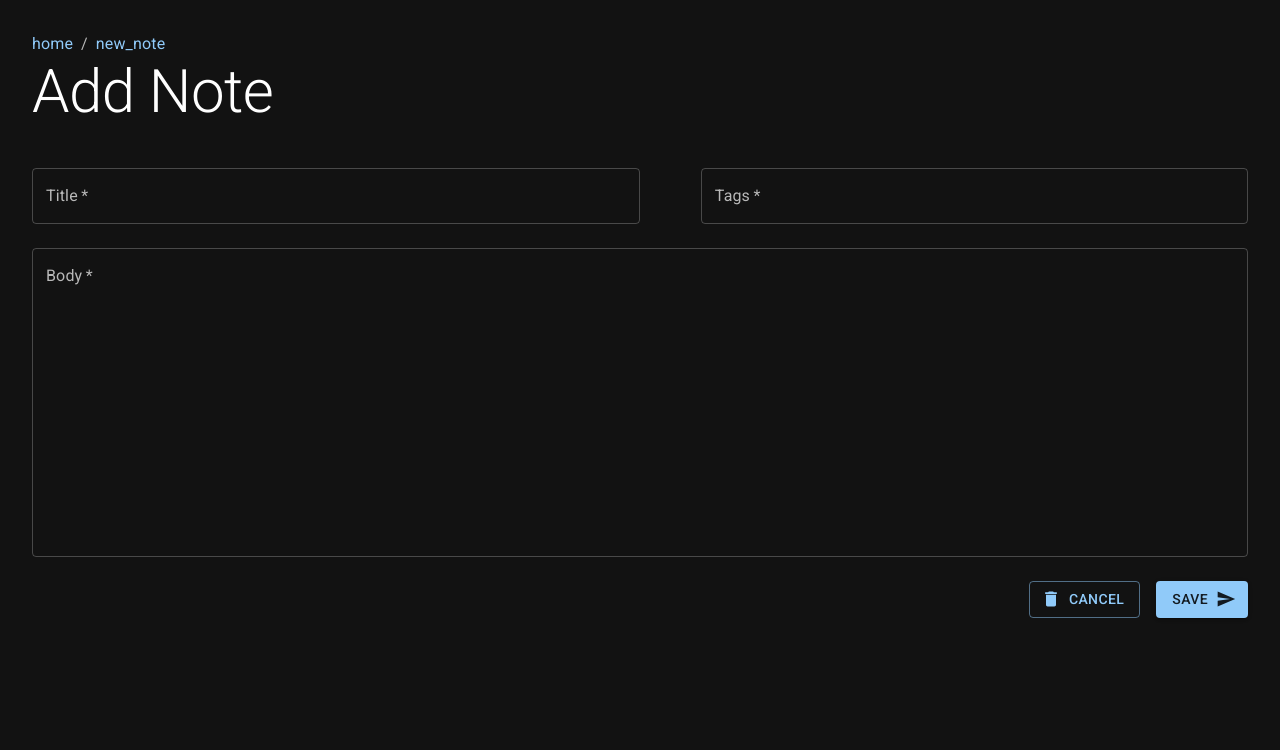
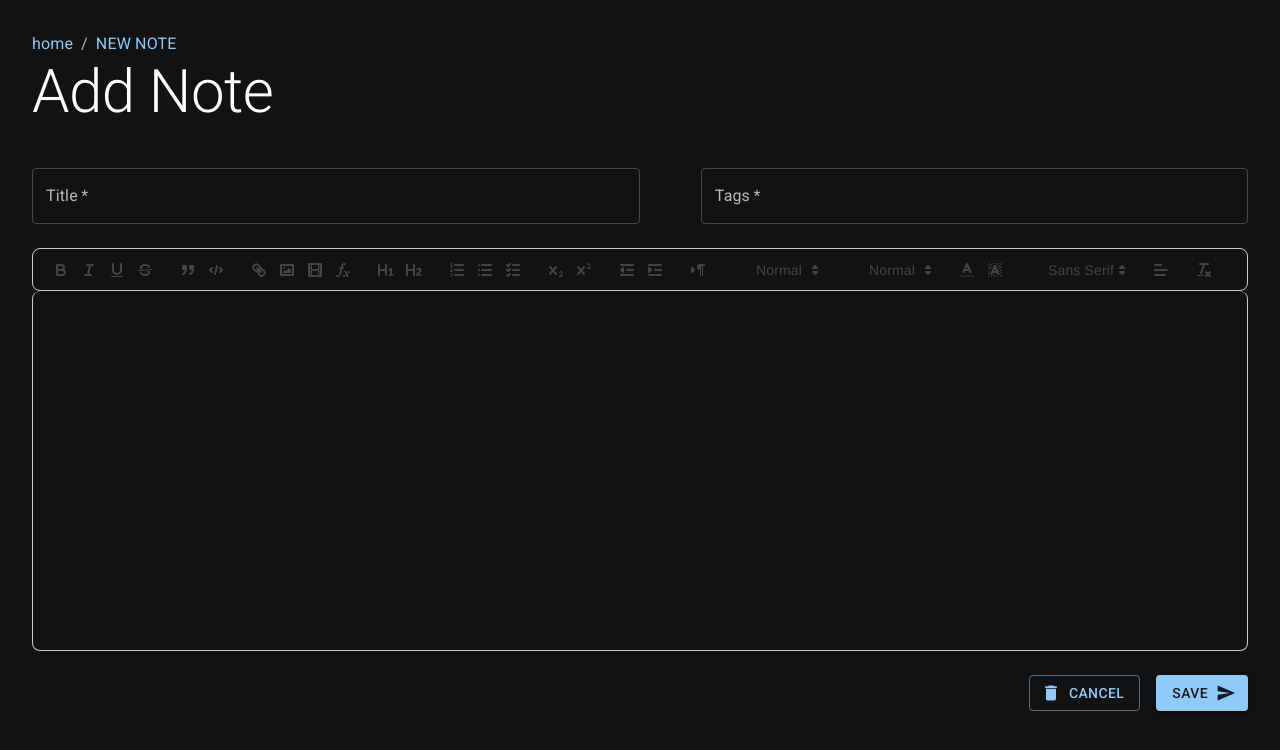
Before and after one commit to SANDIPAN22/MEMbooster, a React (Vite) app in the folder frontend-membooster/: page /new_note in a window 1280 px wide. Shown: the top 750 px of the page. Built offline with nearby package versions, Linux system fonts and the light colour scheme.

Commit message:
text editor introduced

```diff
--- a/frontend-membooster/package.json
+++ b/frontend-membooster/package.json
@@ -24,6 +24,7 @@
     "react-hot-toast": "^2.4.1",
     "react-loader-spinner": "^6.1.6",
     "react-markdown": "^9.0.1",
+    "react-quill": "^2.0.0",
     "react-redux": "^9.1.2",
     "react-router-dom": "^6.23.1",
     "rehype-highlight": "^7.0.0",
--- a/frontend-membooster/src/App.tsx
+++ b/frontend-membooster/src/App.tsx
@@ -10,14 +10,14 @@ const Signup = lazy(() => import("./pages/Signup"));
 const Dashboard = lazy(() => import("./pages/Dashboard"));
 const NewNote = lazy(() => import("./pages/NewNote"));
 import Loader from "./components/Loader";
-import ShowTask from "./pages/ShowTask";
-import EditTask from "./pages/EditTask";
+import ShowTask from "./pages/ShowNote";
+import EditTask from "./pages/EditNote";
 import RootTemplate from "./components/RootTemplate";
 import { createTheme, CssBaseline, ThemeProvider } from "@mui/material";
 import { PaletteType } from "@material-ui/core";
 import { useSelector } from "react-redux";
 import { RootState } from "./redux-store/CentralStore";
-
+import "./assets/common.css";
 const App = () => {
   const bgTheme = useSelector((state: RootState) => state.bgTheme.color);
   const myTheme = createTheme({
--- /dev/null
+++ b/frontend-membooster/src/assets/common.css
@@ -0,0 +1,8 @@
+.ql-container {
+  height: 45vh;
+  border-radius: 8px;
+}
+.ql-toolbar {
+  border-radius: 8px;
+  text-align: center;
+}
--- a/frontend-membooster/src/components/MyBreadcrumbs.tsx
+++ b/frontend-membooster/src/components/MyBreadcrumbs.tsx
@@ -1,7 +1,7 @@
 import { Breadcrumbs, Link } from "@mui/material";
 
 interface MyBreadCrumbsProp {
-  paths: string[];
+  paths: { name: string; path: string }[];
 }
 
 const MyBreadcrumbs = ({ paths }: MyBreadCrumbsProp) => {
@@ -10,8 +10,8 @@ const MyBreadcrumbs = ({ paths }: MyBreadCrumbsProp) => {
       <Breadcrumbs>
         {paths.map((path, index) => {
           return (
-            <Link underline="hover" href={path} key={index}>
-              {path}
+            <Link underline="hover" href={path.path} key={index}>
+              {path.name}
             </Link>
           );
         })}
--- a/frontend-membooster/src/components/NoteForm.tsx
+++ b/frontend-membooster/src/components/NoteForm.tsx
@@ -1,10 +1,11 @@
-import { FormEvent, useRef } from "react";
+import { FormEvent, useRef, useState } from "react";
 import { Box, TextField, Button } from "@mui/material";
 import DeleteIcon from "@mui/icons-material/Delete";
 import SendIcon from "@mui/icons-material/Send";
 import Stack from "@mui/material/Stack";
 import { Link } from "react-router-dom";
 import { NoteDataType } from "../shared/commonTypes";
+import TextEditor from "./TextEditor";
 
 interface NoteFormProps {
   saveNote: (data: NoteDataType) => void;
@@ -12,15 +13,16 @@ interface NoteFormProps {
 
 const NoteForm = ({ saveNote }: NoteFormProps) => {
   const TitleRef = useRef<HTMLInputElement>(null);
-  const MarkDownRef = useRef<HTMLInputElement>(null);
+
   const TagsRef = useRef<HTMLInputElement>(null);
+  const [text, setText] = useState<string>("");
 
   const handleSubmit = (e: FormEvent) => {
     e.preventDefault();
     const currentNoteData: NoteDataType = {
       title: TitleRef.current!.value,
       tags: TagsRef.current!.value.split(","),
-      markdown: MarkDownRef.current!.value,
+      markdown: text,
     };
 
     saveNote(currentNoteData);
@@ -50,7 +52,7 @@ const NoteForm = ({ saveNote }: NoteFormProps) => {
           />
         </Box>
         <Box mt={3}>
-          <TextField
+          {/* <TextField
             multiline
             minRows={12}
             maxRows={100}
@@ -60,7 +62,8 @@ const NoteForm = ({ saveNote }: NoteFormProps) => {
             label="Body"
             placeholder="Markdown is enabled in this section"
             fullWidth
-          />
+          /> */}
+          <TextEditor text={text} readOnly={false} setText={setText} />
         </Box>
         <Stack direction="row" spacing={2} mt={3} justifyContent={"end"}>
           <Link to="..">
--- /dev/null
+++ b/frontend-membooster/src/components/TextEditor.tsx
@@ -0,0 +1,54 @@
+import React, { Dispatch, SetStateAction } from "react";
+import "react-quill/dist/quill.snow.css";
+import ReactQuill from "react-quill";
+
+interface textEditorPropInterface {
+  text: string;
+  readOnly: boolean;
+  setText?: Dispatch<SetStateAction<string>>;
+}
+const toolbarOptions = [
+  ["bold", "italic", "underline", "strike"], // toggled buttons
+  ["blockquote", "code-block"],
+  ["link", "image", "video", "formula"],
+
+  [{ header: 1 }, { header: 2 }], // custom button values
+  [{ list: "ordered" }, { list: "bullet" }, { list: "check" }],
+  [{ script: "sub" }, { script: "super" }], // superscript/subscript
+  [{ indent: "-1" }, { indent: "+1" }], // outdent/indent
+  [{ direction: "rtl" }], // text direction
+
+  [{ size: ["small", false, "large", "huge"] }], // custom dropdown
+  [{ header: [1, 2, 3, 4, 5, 6, false] }],
+
+  [{ color: [] }, { background: [] }], // dropdown with defaults from theme
+  [{ font: [] }],
+  [{ align: [] }],
+
+  ["clean"], // remove formatting button
+];
+
+const TextEditor = ({ text, readOnly, setText }: textEditorPropInterface) => {
+  return (
+    <>
+      {readOnly ? (
+        <ReactQuill
+          theme="snow"
+          value={text}
+          readOnly={readOnly}
+          modules={{ toolbar: [""] }}
+        />
+      ) : (
+        <ReactQuill
+          theme="snow"
+          value={text}
+          readOnly={readOnly}
+          onChange={setText}
+          modules={{ toolbar: toolbarOptions }}
+        />
+      )}
+    </>
+  );
+};
+
+export default TextEditor;
--- a/frontend-membooster/src/pages/Dashboard.tsx
+++ b/frontend-membooster/src/pages/Dashboard.tsx
@@ -36,7 +36,7 @@ const Dashboard = () => {
   dispatch(setTitle("All Notes"));
 
   // set the breadcrumbs using the action Dispatch
-  dispatch(setBreadcrumbs(["home"]));
+  dispatch(setBreadcrumbs([{ path: "/", name: "home" }]));
 
   return (
     <>
--- a/frontend-membooster/src/pages/EditTask.tsx
+++ b/frontend-membooster/src/pages/EditNote.tsx
@@ -1,4 +1,4 @@
-import React, { FormEvent, useRef } from "react";
+import React, { FormEvent, useEffect, useRef, useState } from "react";
 import { useDispatch } from "react-redux";
 import { Link, Navigate, useNavigate, useParams } from "react-router-dom";
 import useLocalStorage from "../shared/useLocalStorage";
@@ -10,12 +10,13 @@ import { Box, Button, Chip, Stack, TextField } from "@mui/material";
 import DeleteIcon from "@mui/icons-material/Delete";
 import SendIcon from "@mui/icons-material/Send";
 import toast from "react-hot-toast";
+import TextEditor from "../components/TextEditor";
 
 const EditTask = () => {
+  const [text, setText] = useState<string>("");
   const dispatch = useDispatch();
   const navigate = useNavigate();
   const TitleRef = useRef<HTMLInputElement>(null);
-  const MarkDownRef = useRef<HTMLInputElement>(null);
   const TagsRef = useRef<HTMLInputElement>(null);
 
   // get the params
@@ -32,19 +33,30 @@ const EditTask = () => {
 
   if (id && Number(id) >= 0 && Number(id) < notes.length) {
     filtered_note = notes[Number(id)];
+
     // set Title using reducer action dispatch
     dispatch(setTitle(`EDIT :: ${filtered_note.title}`));
 
     // set the breadcrumbs using the action Dispatch
-    dispatch(setBreadcrumbs(["/home", `/note/${id}/edit`]));
+    dispatch(
+      setBreadcrumbs([
+        { path: "/", name: "home" },
+        { path: `/note/${id}/edit`, name: `EDIT NOTE - ${id}` },
+      ]),
+    );
   }
+  useEffect(() => {
+    if (filtered_note.markdown.toString().length > 0) {
+      setText(filtered_note.markdown.toString());
+    }
+  }, [filtered_note.markdown]);
 
   const handleEdit = (e: FormEvent) => {
     e.preventDefault();
     const currentNoteData: NoteDataType = {
       title: TitleRef.current!.value,
       tags: TagsRef.current!.value.split(","),
-      markdown: MarkDownRef.current!.value,
+      markdown: text,
     };
 
     const ans = confirm("Are you sure about this edits ?");
@@ -94,15 +106,16 @@ const EditTask = () => {
                 id="outlined-required"
                 label="Tags"
                 inputRef={TagsRef}
-                placeholder="Put Comma Seperated Values. No space in between"
+                placeholder="Put Comma Separated Values. No space in between"
                 sx={{
                   width: "45%",
                 }}
                 defaultValue={filtered_note.tags.toString()}
               />
             </Box>
+
             <Box mt={3}>
-              <TextField
+              {/* <TextField
                 multiline
                 minRows={12}
                 maxRows={100}
@@ -113,7 +126,9 @@ const EditTask = () => {
                 placeholder="Markdown is enabled in this section"
                 defaultValue={filtered_note.markdown.toString()}
                 fullWidth
-              />
+              /> */}
+
+              <TextEditor text={text} readOnly={false} setText={setText} />
             </Box>
             <Stack direction="row" spacing={2} mt={3} justifyContent={"end"}>
               <Link to="/">
--- a/frontend-membooster/src/pages/NewNote.tsx
+++ b/frontend-membooster/src/pages/NewNote.tsx
@@ -25,8 +25,17 @@ const NewNote = () => {
   };
   const dispatch = useDispatch();
   dispatch(setTitle("Add Note"));
-  dispatch(setBreadcrumbs(["home", "new_note"]));
-  return <NoteForm saveNote={saveNote} />;
+  dispatch(
+    setBreadcrumbs([
+      { path: "/", name: "home" },
+      { path: `/new_note`, name: `NEW NOTE` },
+    ]),
+  );
+  return (
+    <>
+      <NoteForm saveNote={saveNote} />
+    </>
+  );
 };
 
 export default NewNote;
--- a/frontend-membooster/src/pages/ShowTask.tsx
+++ b/frontend-membooster/src/pages/ShowNote.tsx
@@ -1,4 +1,4 @@
-import React from "react";
+import { useEffect } from "react";
 import { useDispatch } from "react-redux";
 import { setTitle } from "../redux-store/reducers/TitleSlice";
 import { setBreadcrumbs } from "../redux-store/reducers/BreadcrumbsSlice";
@@ -6,13 +6,20 @@ import ActionButtons from "../components/ActionButtons";
 import { Navigate, useParams } from "react-router-dom";
 import useLocalStorage from "../shared/useLocalStorage";
 import { NoteDataType } from "../shared/commonTypes";
-import Markdown from "react-markdown";
-import remarkGfm from "remark-gfm";
-import rehypeHighlight from "rehype-highlight";
 import { Chip, Stack } from "@mui/material";
 import Divider from "@mui/material/Divider";
+import TextEditor from "../components/TextEditor";
 
 const ShowTask = () => {
+  useEffect(() => {
+    const toolBar = document.getElementsByClassName(
+      "ql-toolbar",
+    )[0] as HTMLElement;
+
+    toolBar.innerHTML =
+      "<div >Editing is disabled as you are in 'view' mode. </div>";
+    toolBar.style.opacity = "0.5";
+  });
   const dispatch = useDispatch();
 
   // get the params
@@ -33,7 +40,12 @@ const ShowTask = () => {
     dispatch(setTitle(filtered_note.title));
 
     // set the breadcrumbs using the action Dispatch
-    dispatch(setBreadcrumbs(["home", `${id}`]));
+    dispatch(
+      setBreadcrumbs([
+        { path: "/", name: "home" },
+        { path: `${id}`, name: `NOTE - ${id}` },
+      ]),
+    );
   }
   console.log("This one is ", filtered_note);
   return (
@@ -42,15 +54,16 @@ const ShowTask = () => {
         <Navigate to={"/"} />
       ) : (
         <>
-          <Stack direction="row" spacing={1}>
+          <Stack direction="row" spacing={1} mb={2}>
             {filtered_note.tags.map((tag) => (
               <Chip label={tag} color="primary" variant="outlined" />
             ))}
           </Stack>
           <Divider />
-          <Markdown remarkPlugins={[remarkGfm, rehypeHighlight]}>
+          {/* <Markdown remarkPlugins={[remarkGfm, rehypeHighlight]}>
             {filtered_note.markdown}
-          </Markdown>
+          </Markdown> */}
+          <TextEditor text={filtered_note.markdown} readOnly={true} />
         </>
       )}
       <ActionButtons />
--- a/frontend-membooster/src/redux-store/reducers/BreadcrumbsSlice.tsx
+++ b/frontend-membooster/src/redux-store/reducers/BreadcrumbsSlice.tsx
@@ -2,7 +2,7 @@ import { createSlice } from "@reduxjs/toolkit";
 import type { PayloadAction } from "@reduxjs/toolkit";
 
 interface BreadcrumbsType {
-  values: string[];
+  values: { name: string; path: string }[];
 }
 
 const initialState: BreadcrumbsType = {
@@ -13,7 +13,10 @@ export const breadcrumbsSlice = createSlice({
   name: "breadcrumbs",
   initialState,
   reducers: {
-    setBreadcrumbs: (state, action: PayloadAction<string[]>) => {
+    setBreadcrumbs: (
+      state,
+      action: PayloadAction<{ name: string; path: string }[]>,
+    ) => {
       state.values = action.payload;
     },
   },
```
